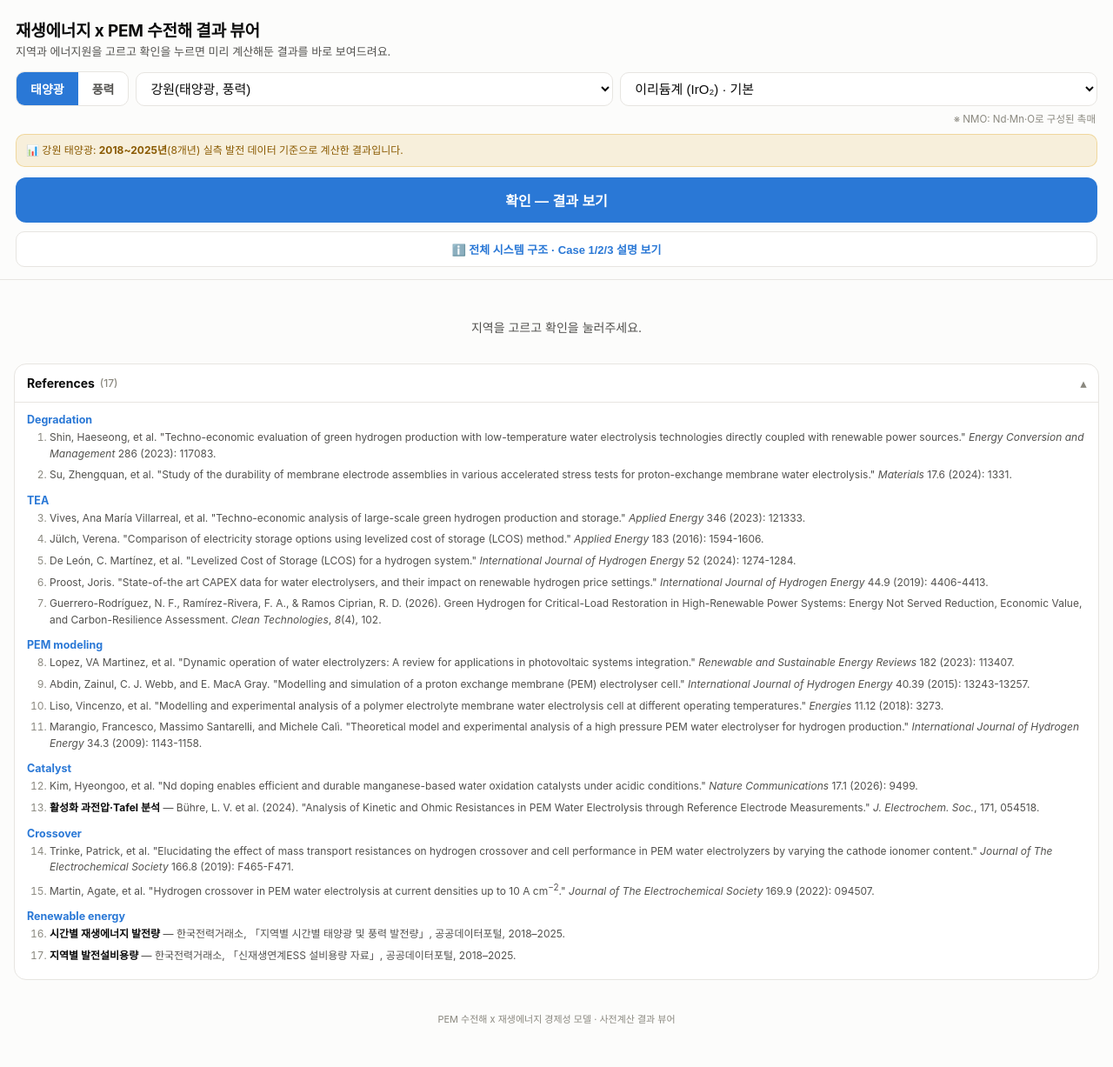
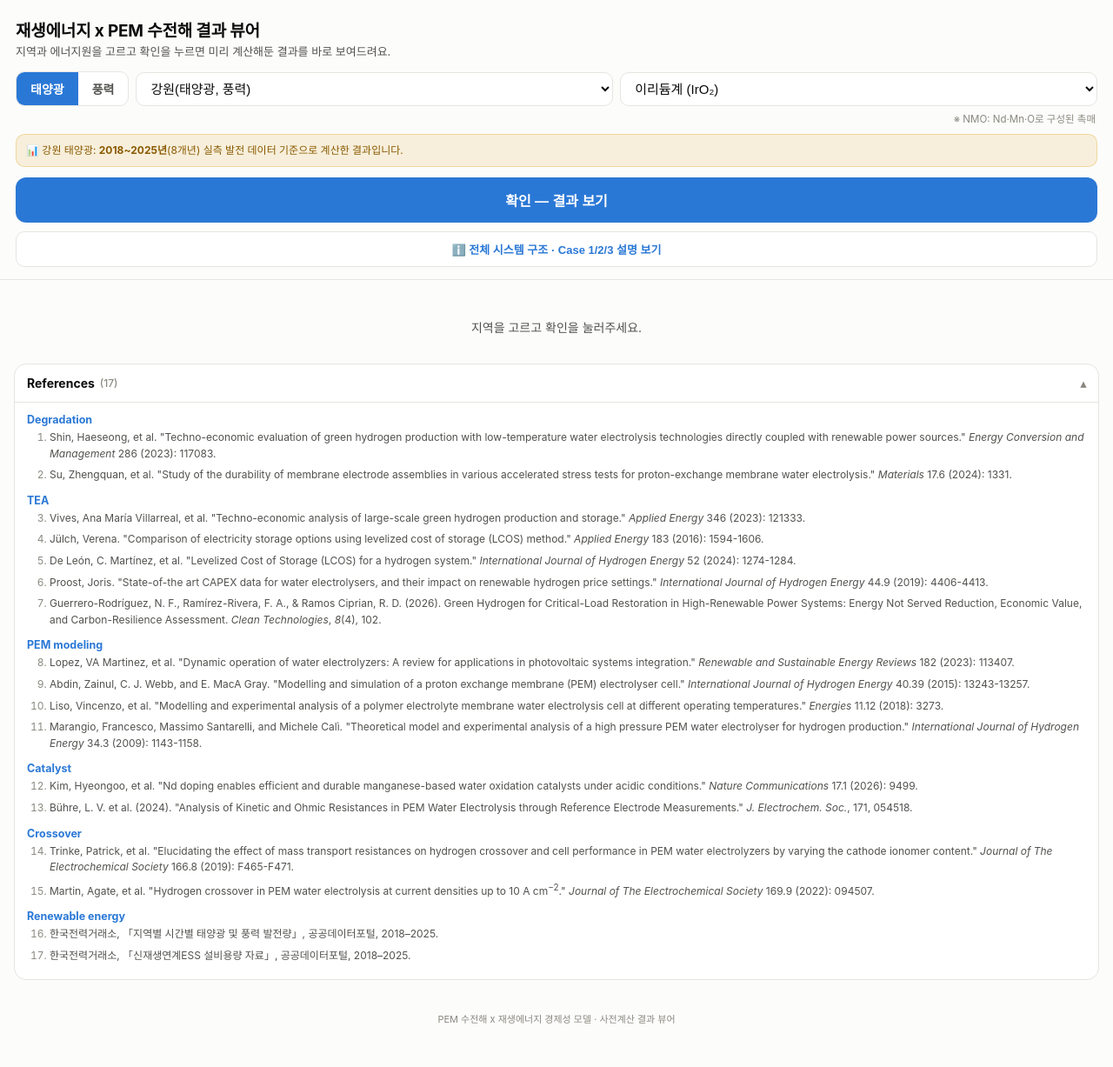
Before and after one commit to kyuchan0504-boop/v2, a Flask app: page / in a window 1280 px wide, after a click that opens the changed part. Shown: the whole page at 87% size. Run offline with Flask 3, Linux system fonts and the light colour scheme.

Commit message:
Add files via upload

```diff
--- a/pem_webapp_v2_github_ready/templates/index.html
+++ b/pem_webapp_v2_github_ready/templates/index.html
@@ -446,7 +446,7 @@
       <h3>Catalyst</h3>
       <ol start="12">
         <li>Kim, Hyeongoo, et al. "Nd doping enables efficient and durable manganese-based water oxidation catalysts under acidic conditions." <i>Nature Communications</i> 17.1 (2026): 9499.</li>
-        <li><b>활성화 과전압·Tafel 분석</b> — Bühre, L. V. et al. (2024). "Analysis of Kinetic and Ohmic Resistances in PEM Water Electrolysis through Reference Electrode Measurements." <i>J. Electrochem. Soc.</i>, 171, 054518.</li>
+        <li>Bühre, L. V. et al. (2024). "Analysis of Kinetic and Ohmic Resistances in PEM Water Electrolysis through Reference Electrode Measurements." <i>J. Electrochem. Soc.</i>, 171, 054518.</li>
       </ol>
       <h3>Crossover</h3>
       <ol start="14">
@@ -455,8 +455,8 @@
       </ol>
       <h3>Renewable energy</h3>
       <ol start="16">
-        <li><b>시간별 재생에너지 발전량</b> — 한국전력거래소, 「지역별 시간별 태양광 및 풍력 발전량」, 공공데이터포털, 2018–2025.</li>
-        <li><b>지역별 발전설비용량</b> — 한국전력거래소, 「신재생연계ESS 설비용량 자료」, 공공데이터포털, 2018–2025.</li>
+        <li>한국전력거래소, 「지역별 시간별 태양광 및 풍력 발전량」, 공공데이터포털, 2018–2025.</li>
+        <li>한국전력거래소, 「신재생연계ESS 설비용량 자료」, 공공데이터포털, 2018–2025.</li>
       </ol>
     </div>
   </details>
@@ -479,7 +479,7 @@ let hasRun = false; // 한 번이라도 "확인"으로 결과를 본 뒤부터
 // 2026-09-18: 촉매 선택 기능 추가. pem_model.py의 PARAM_TABLE 이름은 코드용이라
 // 그대로 보여주면 이해하기 어려우니, 드롭다운엔 사람이 읽기 편한 이름을 붙인다.
 const CATALYST_LABELS = {
-  "IrO2": "이리듐계 (IrO₂) · 기본",
+  "IrO2": "이리듐계 (IrO₂)",
   "MnO2": "망간계 (MnO₂)",
   "NMO-0.05": "NMO-0.05",
   "NMO-0.1": "NMO-0.1",
```
